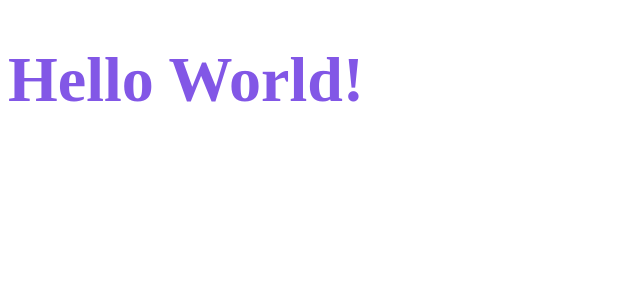
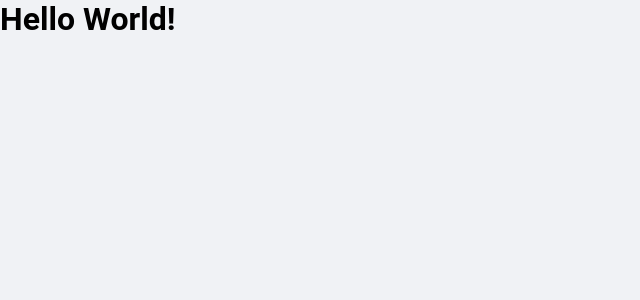
Before and after one commit to israelcena/ismoney, a React (Create React App) app: page / in a window 1280 px wide. Shown: the top 300 px of the page, without its empty margins (0-640 px from the left). Built offline with nearby package versions, Linux system fonts and the light colour scheme.

Commit message:
create global styles

```diff
--- a/src/App.tsx
+++ b/src/App.tsx
@@ -1,14 +1,10 @@
-import styled from "styled-components";
-
-const Title = styled.h1`
-	font-size: 64px;
-	color: #8257e6;
-`;
+import { GlobalStyle } from "./assets/global";
 
 export function App() {
 	return (
 		<div>
-			<Title>Hello World!</Title>
+			<h1>Hello World!</h1>
+			<GlobalStyle />
 		</div>
 	);
 }
--- /dev/null
+++ b/src/assets/global.ts
@@ -0,0 +1,46 @@
+import { createGlobalStyle } from "styled-components";
+
+export const GlobalStyle = createGlobalStyle`
+:root {
+  --background: #f0f2f5;
+  --shape: #fff;
+  --primary: #ff5c5c;
+  --secondary: #5429cc;
+  --secondary-light: #6933ff;
+  --text-title: #363f5f;
+  --text-body: #969cb3;
+}
+
+* {
+  margin: 0;
+  padding: 0;
+  box-sizing: border-box;
+}
+
+html {
+  @media (max-width: 1080px) {
+    font-size: 93.75%; //15px
+  }
+  @media (max-width: 720px) {
+    font-size: 87.5%; //14px
+  }
+  @media (max-width: 480px) {
+    font-size: 80%; //12px
+  }
+}
+
+body {
+  font-family: 'Roboto', sans-serif;
+  background-color: var(--background);
+  -webkit-font-smoothing: antialiased; /* for fonts show more details */
+}
+
+button {
+  cursor: pointer;
+}
+
+[disabled] {
+  opacity: 0.6;
+  cursor: not-allowed;
+}
+`
```
